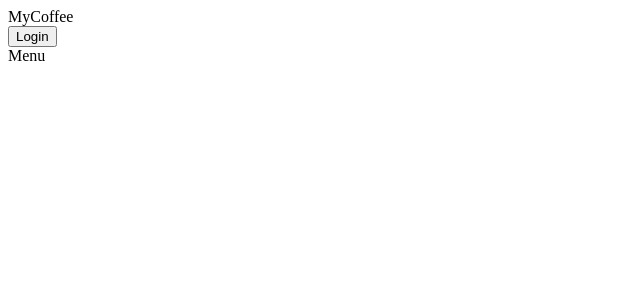
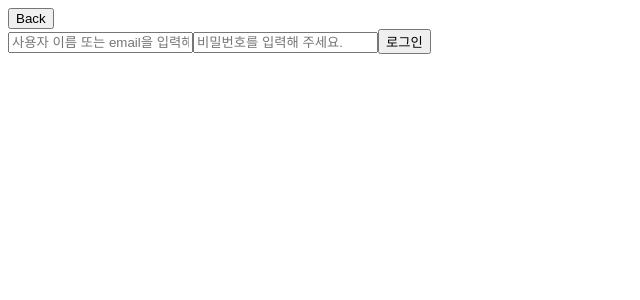
Before and after one commit to dongsuseo/MyCoffee, a React (Create React App) app in the folder Project/mycoffee/: page /login in a window 1280 px wide. Shown: the top 300 px of the page, without its empty margins (0-640 px from the left). Built offline with nearby package versions, Linux system fonts and the light colour scheme.

Commit message:
[ADD] Router 기능 추가

```diff
--- a/Project/mycoffee/package.json
+++ b/Project/mycoffee/package.json
@@ -9,6 +9,7 @@
     "react": "^17.0.2",
     "react-cookie": "^4.1.1",
     "react-dom": "^17.0.2",
+    "react-router-dom": "^6.2.2",
     "react-scripts": "5.0.0",
     "recoil": "^0.6.1",
     "web-vitals": "^2.1.4"
--- a/Project/mycoffee/src/components/Top/Menu/Login/Login.js
+++ b/Project/mycoffee/src/components/Top/Menu/Login/Login.js
@@ -2,10 +2,11 @@ import React, { useState } from "react";
 import { useRecoilState, useRecoilValue } from "recoil";
 
 import Modal from "./LoginModal";
-import { EmailState, PasswordState, LogInState } from "../../../../atoms/atoms";
+import {Link} from "react-router-dom";
+import { EmailState, LogInState } from "../../../../atoms/atoms";
 
 const Login = () => {
-  const [login, setLogin] = useRecoilState(LogInState);
+  const [isLoggedIn, setIsLoggedIn] = useRecoilState(LogInState);
   const [isClicked, setIsClicked] = useState(false);
 
   // const LogInClickHandler = () => {
@@ -15,11 +16,8 @@ const Login = () => {
     setIsClicked((prev) => !prev);
   };
   const Email = useRecoilValue(EmailState);
-  const Password = useRecoilValue(PasswordState);
 
-  console.log(Email);
-  console.log(Password);
-  console.log(login);
+  console.log(isLoggedIn);
 
   const ClickedHandler =  (click)=>{
     setIsClicked(click);
@@ -27,15 +25,16 @@ const Login = () => {
 
   return (
     <div>
-      {login ? (
+      {isLoggedIn ? (
         <div>
           {`${Email}(님)..`}
-          <button onClick={setLogin(false)}>LogOut</button>
+          <button onClick={setIsLoggedIn(false)}>LogOut</button>
         </div>
       ) : (
-        <button onClick={ClickHandler}>Login</button>
+        <Link to={"/login"}>
+          <button>Login</button>
+        </Link>
       )}
-      {isClicked ? <Modal isClicked={ClickedHandler}/> : <div/>}
     </div>
   );
 };
--- a/Project/mycoffee/src/components/Top/Menu/Login/LoginModal.js
+++ b/Project/mycoffee/src/components/Top/Menu/Login/LoginModal.js
@@ -2,9 +2,9 @@ import React, { useEffect, useState } from "react";
 
 import {useRecoilState, atom} from 'recoil';
 import{EmailState,PasswordState,LogInState} from '../../../../atoms/atoms'
+import {Link} from "react-router-dom";
 
-
-const LoginModal = (props) => {
+const LoginModal = () => {
   const [email, setEmail] = useRecoilState(EmailState);
   const [password, setPassword] = useRecoilState(PasswordState);
   const [isLoggedIn, setIsLoggedIn] = useRecoilState(LogInState);
@@ -15,17 +15,19 @@ const LoginModal = (props) => {
   const PasswordHanlder = (e) => {
     setPassword(e.target.value);
   };
-
+ console.log(isLoggedIn);
   const onSubmitHandler = (e) => {
     e.preventDefault();
 
     setIsLoggedIn(true);
-    props.isClicked = false;
     console.log(isLoggedIn);
   };
 
   return (
     <div>
+      <Link to={"../"}>
+        <button>Back</button>
+      </Link>
       <form onSubmit={onSubmitHandler}>
         <input
           id="Id"
@@ -37,7 +39,7 @@ const LoginModal = (props) => {
           id="Password"
           value={password}
           onChange={PasswordHanlder}
-          placeholder="비밀ad번호를 입력해 주세요."
+          placeholder="비밀번호를 입력해 주세요."
         />
         <button>로그인</button>
       </form>
--- /dev/null
+++ b/Project/mycoffee/src/components/UI/Router.js
@@ -0,0 +1,17 @@
+import {BrowserRouter as Router, Routes, Route} from "react-router-dom";
+
+import App from "../../App";
+import LoginModal from "../Top/Menu/Login/LoginModal";
+
+function RouterBase(){
+    return(
+        <Router basename={process.env.PUBLIC_URL}>
+            <Routes>
+                <Route path="/" element={<App/>}/>
+                <Route path="/login" element={<LoginModal/>}/>
+            </Routes>
+        </Router>
+    )
+}
+
+export default RouterBase;
--- a/Project/mycoffee/src/index.js
+++ b/Project/mycoffee/src/index.js
@@ -1,11 +1,20 @@
 import React from "react";
 import ReactDOM from "react-dom";
 
-import App from "./App";
+import RouterBase from "./components/UI/Router";
+import {
+  RecoilRoot,
+  atom,
+  selector,
+  useRecoilState,
+  useRecoilValue,
+} from "recoil";
 
 ReactDOM.render(
   <React.StrictMode>
-    <App />
+    <RecoilRoot>
+      <RouterBase />
+    </RecoilRoot>
   </React.StrictMode>,
   document.getElementById("root")
 );
```
Also changed, not shown: 1 other file (tests, documents, lock files or other folders).
